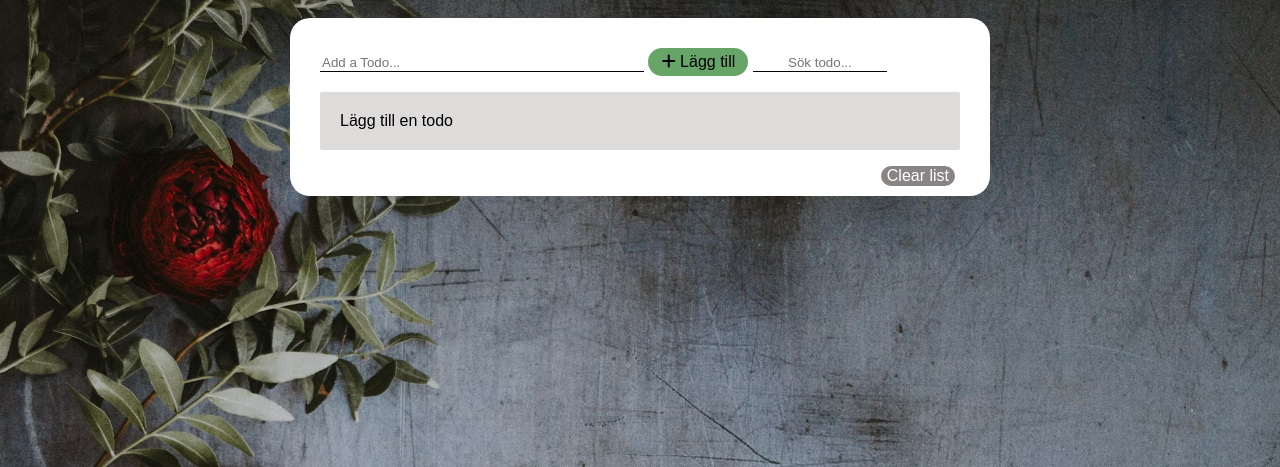
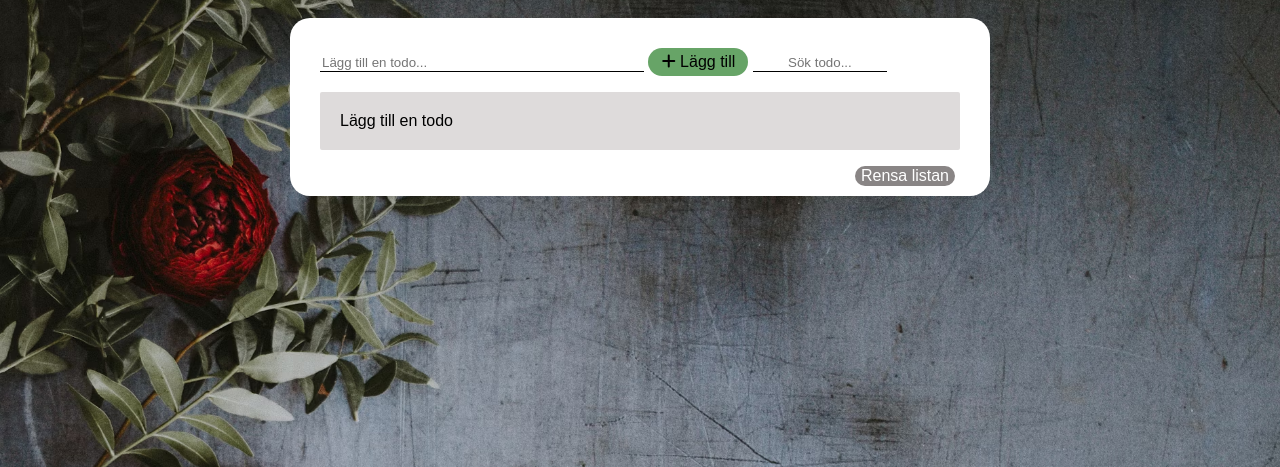
Before and after one commit to Luayasaadsson/todo-list, a website built with Vite: page todo-list/index.html in a window 1280 px wide. Shown: the part 333-800 px from the top of the page. Built offline with nearby package versions, Linux system fonts and the light colour scheme.

Commit message:
Ändrat placeholder texten + rensa knappen

```diff
--- a/todo-list/index.html
+++ b/todo-list/index.html
@@ -11,7 +11,7 @@
     <h1 class="todo-title">Things to do...</h1>
     <div class="todo-list-container">
         <div class="todo-list-add">
-          <input class="todo-list-new" type="text" id="new-todo" placeholder="Add a Todo...">
+          <input class="todo-list-new" type="text" id="new-todo" placeholder="Lägg till en todo...">
           <button class="add-btn" id="add-btn">
             <i class="fa-solid fa-plus"></i> Lägg till
           </button>
@@ -21,7 +21,7 @@
           <!-- Här genereras alla todos-->
         </ul>
       </div>
-        <button id="clear-btn">Clear list</button>
+        <button id="clear-btn">Rensa listan</button>
 
     </div>
 
```
